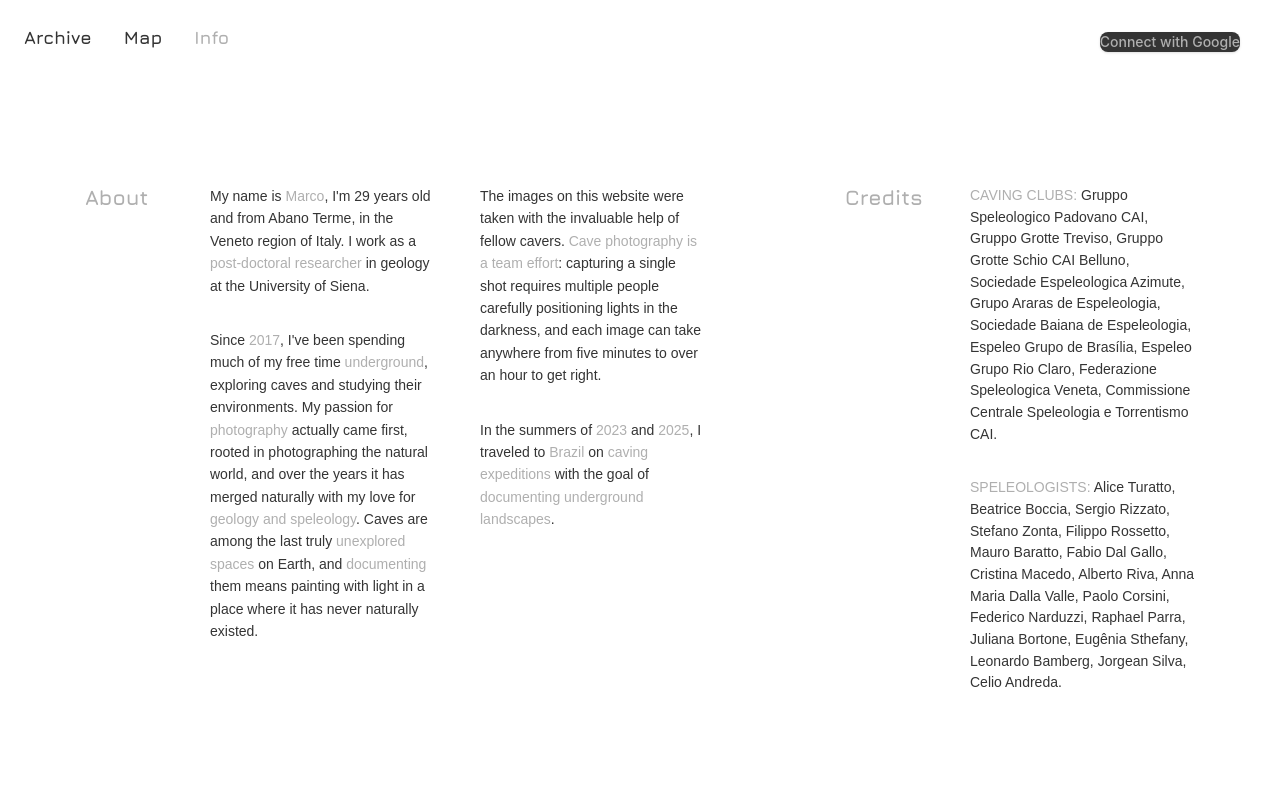
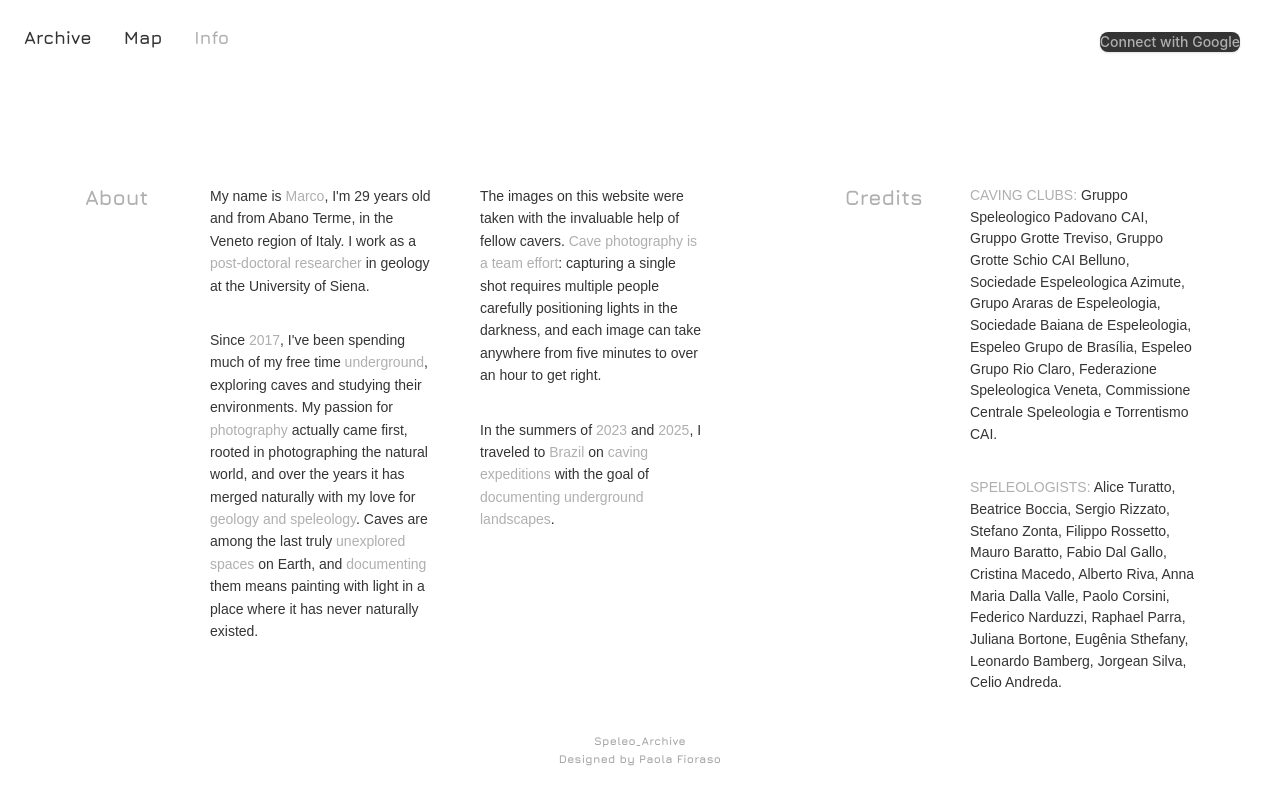
Before and after one commit to paolafioraso/repository-speleo-data-main, a Vue app: page /info in a window 1280 px wide. Built offline with nearby package versions, Linux system fonts and the light colour scheme; no server answers.

Commit message:
inserimento footer

```diff
--- a/src/views/InfoView.vue
+++ b/src/views/InfoView.vue
@@ -44,6 +44,11 @@
       </div>
 
     </main>
+
+    <div class="info-footer">
+      <p>Speleo_Archive</p>
+      <p>Designed by Paola Fioraso</p>
+    </div>
   </div>
 </template>
 
@@ -140,4 +145,23 @@
   font-weight: 500;
   color: #afafaf; /* MODIFICATO: da #B3B3B3 a #afafaf */
 }
+
+/* Footer: stesso stile e posizione di MapView.vue */
+.info-footer {
+  position: fixed;
+  bottom: 2rem;
+  left: 50%;
+  transform: translateX(-50%);
+  z-index: 1;
+  text-align: center;
+  font-family: 'Jura', sans-serif;
+  font-size: 0.7rem;
+  letter-spacing: 0.03em;
+  color: #a3a3a3;
+  line-height: 1.6;
+}
+
+.info-footer p {
+  margin: 0;
+}
 </style>
```
